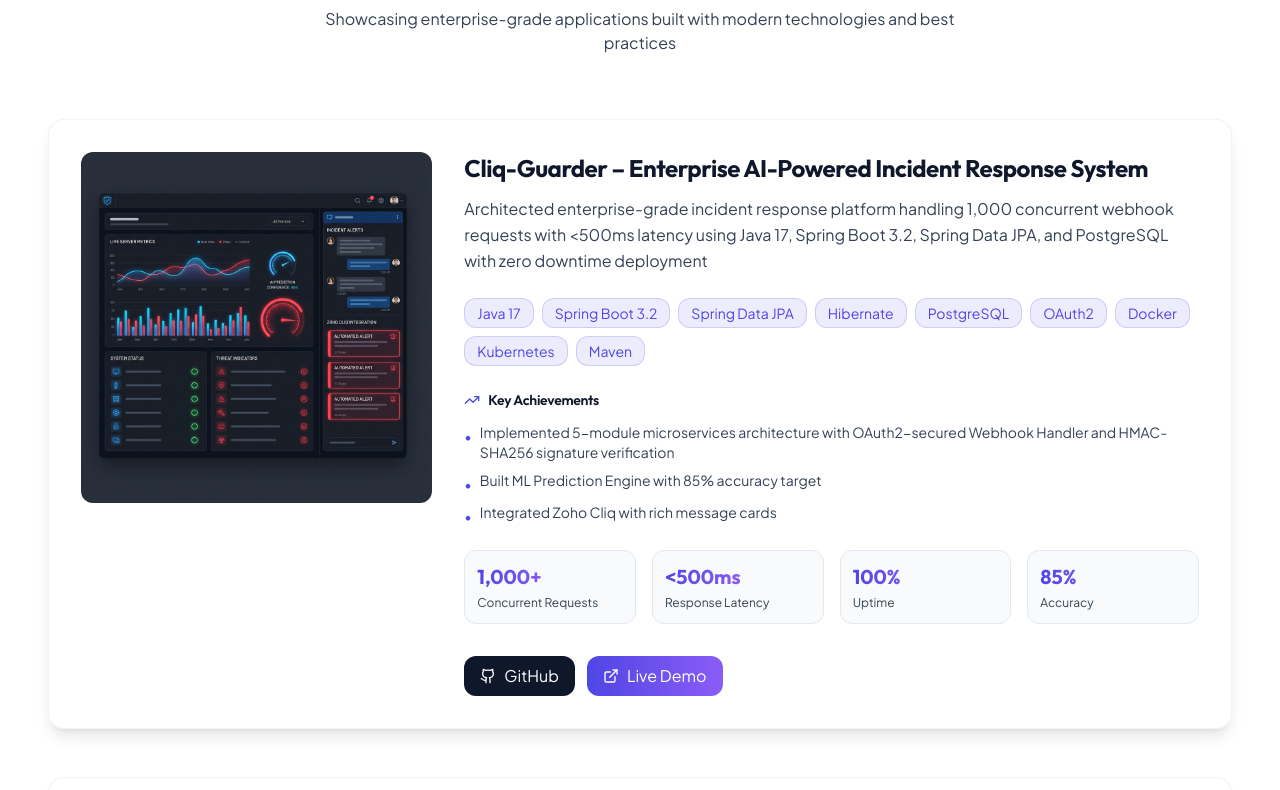
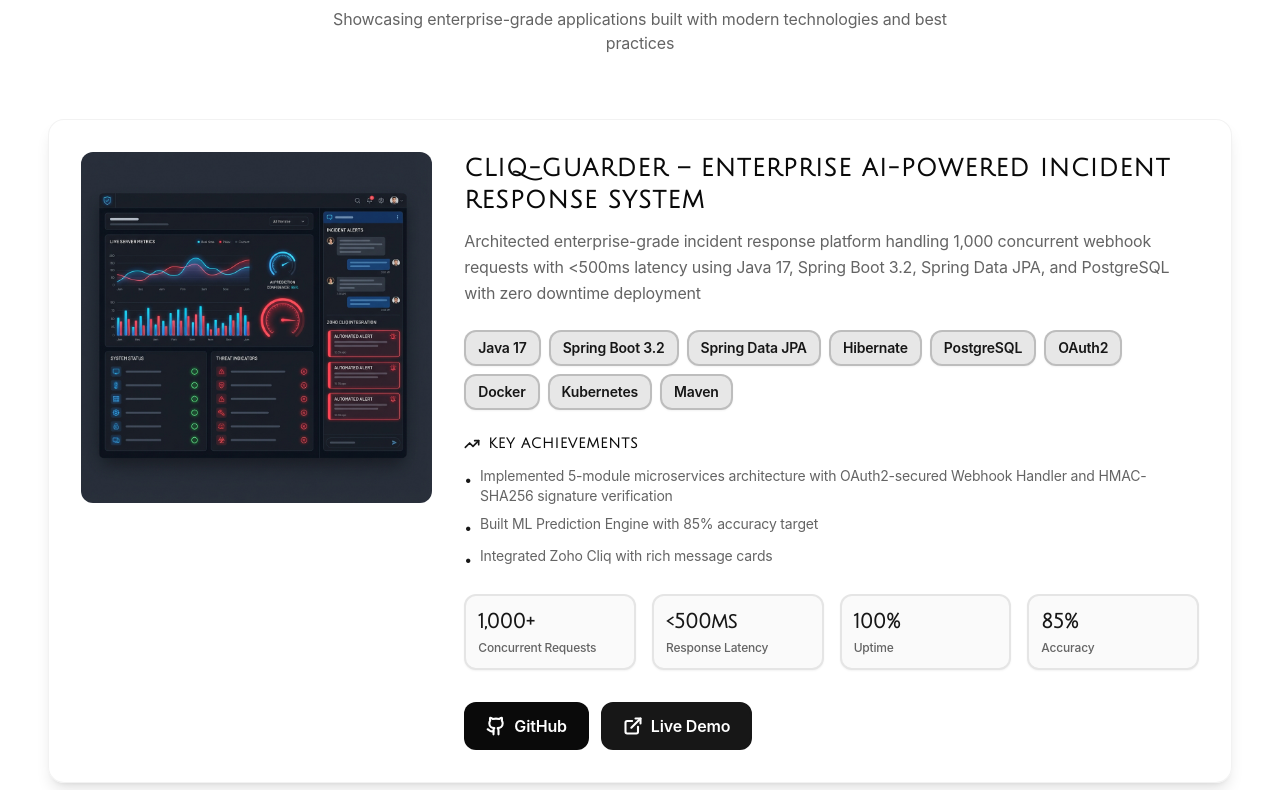
Before and after one commit to shriram1206/personal-portfolio1, a React (Vite) app: page / in a window 1280 px wide. Shown: the part 2111-2901 px from the top of the page. Built offline with nearby package versions, Linux system fonts and the light colour scheme; no server answers.

Commit message:
Enhance dark mode visibility: improved contrast for all UI elements, buttons, icons, and text

```diff
--- a/src/components/Hero.tsx
+++ b/src/components/Hero.tsx
@@ -85,7 +85,7 @@
                             transition={{ delay: 0.6 }}
                             className="flex items-center gap-3 p-4 glass-card"
                         >
-                            <Code2 className="w-5 h-5 text-light-primary dark:text-dark-primary flex-shrink-0" />
+                            <Code2 className="w-5 h-5 text-light-primary dark:text-dark-primary flex-shrink-0" strokeWidth={2.5} />
                             <span className="text-light-textSecondary dark:text-dark-textSecondary font-mono text-sm md:text-base">
                                 {typedText}
                                 <span className="animate-pulse">|</span>
@@ -111,11 +111,11 @@
                             <motion.a
                                 href="/resume.pdf"
                                 download
-                                className="btn-outline inline-flex items-center gap-2"
+                                className="px-8 py-3 border-2 border-light-primary dark:border-dark-primary text-light-primary dark:text-dark-primary font-heading font-semibold rounded-soft hover:bg-light-primary dark:hover:bg-dark-primary hover:text-white transition-all duration-300 inline-flex items-center gap-2 shadow-sm"
                                 whileHover={{ scale: 1.05 }}
                                 whileTap={{ scale: 0.95 }}
                             >
-                                <Download className="w-5 h-5" />
+                                <Download className="w-5 h-5" strokeWidth={2.5} />
                                 Download Resume
                             </motion.a>
                         </motion.div>
--- a/src/components/Projects.tsx
+++ b/src/components/Projects.tsx
@@ -2,6 +2,7 @@
 import { motion } from 'framer-motion';
 import { ExternalLink, Github, TrendingUp } from 'lucide-react';
 import { projects } from '../data/portfolio';
+import '../../src/styles/icons.module.css';
 
 const Projects: React.FC = () => {
     return (
@@ -73,7 +74,7 @@
                                         {project.techStack.map((tech) => (
                                             <span
                                                 key={tech}
-                                                className="px-3 py-1 text-sm bg-light-primary/10 dark:bg-dark-primary/10 text-light-primary dark:text-dark-primary border border-light-primary/20 dark:border-dark-primary/20 rounded-soft"
+                                                className="px-3 py-1.5 text-sm bg-light-primary/10 dark:bg-dark-primary/20 text-light-primary dark:text-dark-primary border-2 border-light-primary/20 dark:border-dark-primary/40 rounded-soft font-semibold shadow-sm"
                                             >
                                                 {tech}
                                             </span>
@@ -82,8 +83,8 @@
 
                                     {/* Key Achievements */}
                                     <div>
-                                        <h4 className="text-sm font-semibold text-light-textPrimary dark:text-dark-textPrimary mb-3 flex items-center gap-2">
-                                            <TrendingUp className="w-4 h-4 text-light-primary dark:text-dark-primary" />
+                                        <h4 className="text-sm font-semibold text-light-textPrimary dark:text-white mb-3 flex items-center gap-2">
+                                            <TrendingUp className="w-4 h-4 text-light-primary dark:text-dark-primary" strokeWidth={2.5} />
                                             Key Achievements
                                         </h4>
                                         <ul className="space-y-2">
@@ -104,12 +105,12 @@
                                         {project.metrics.map((metric) => (
                                             <div
                                                 key={metric.label}
-                                                className="p-3 bg-light-surface dark:bg-dark-bg rounded-soft border border-light-border dark:border-dark-border"
+                                                className="p-3 bg-light-surface dark:bg-dark-surface border-2 border-light-border dark:border-dark-accent/50 rounded-soft shadow-sm"
                                             >
-                                                <p className="text-xl font-heading font-bold gradient-text">
+                                                <p className="text-xl font-heading font-bold text-light-primary dark:text-white">
                                                     {metric.value}
                                                 </p>
-                                                <p className="text-xs text-light-textSecondary dark:text-dark-textSecondary mt-1">
+                                                <p className="text-xs text-light-textSecondary dark:text-dark-accent mt-1 font-medium">
                                                     {metric.label}
                                                 </p>
                                             </div>
@@ -123,11 +124,11 @@
                                                 href={project.links.github}
                                                 target="_blank"
                                                 rel="noopener noreferrer"
-                                                className="inline-flex items-center gap-2 px-4 py-2 bg-light-textPrimary dark:bg-white text-white dark:text-dark-bg rounded-soft hover:shadow-soft transition-all"
+                                                className="inline-flex items-center gap-2 px-5 py-2.5 bg-light-textPrimary dark:bg-white text-white dark:text-dark-bg rounded-soft hover:shadow-lg transition-all font-semibold border-2 border-transparent dark:border-white"
                                                 whileHover={{ scale: 1.05 }}
                                                 whileTap={{ scale: 0.95 }}
                                             >
-                                                <Github className="w-4 h-4" />
+                                                <Github className="w-5 h-5" strokeWidth={2.5} />
                                                 GitHub
                                             </motion.a>
                                         )}
@@ -136,11 +137,11 @@
                                                 href={project.links.live || project.links.demo}
                                                 target="_blank"
                                                 rel="noopener noreferrer"
-                                                className="inline-flex items-center gap-2 px-4 py-2 bg-gradient-to-r from-light-primary to-light-accent dark:from-dark-primary dark:to-dark-accent text-white rounded-soft hover:shadow-soft transition-all"
+                                                className="inline-flex items-center gap-2 px-5 py-2.5 bg-light-primary dark:bg-dark-primary text-white dark:text-dark-bg rounded-soft hover:shadow-lg transition-all font-semibold border-2 border-light-primary dark:border-dark-primary"
                                                 whileHover={{ scale: 1.05 }}
                                                 whileTap={{ scale: 0.95 }}
                                             >
-                                                <ExternalLink className="w-4 h-4" />
+                                                <ExternalLink className="w-5 h-5" strokeWidth={2.5} />
                                                 Live Demo
                                             </motion.a>
                                         )}
--- a/src/index.css
+++ b/src/index.css
@@ -1,4 +1,4 @@
-@import url('https://fonts.googleapis.com/css2?family=Outfit:wght@300;400;500;600;700;800&family=Plus+Jakarta+Sans:wght@400;500;600;700;800&display=swap');
+@import url('https://fonts.googleapis.com/css2?family=Julius+Sans+One&family=Manrope:wght@300;400;500;600&display=swap');
 
 @tailwind base;
 @tailwind components;
@@ -6,44 +6,47 @@
 
 @layer base {
   :root {
-    /* Premium Light Mode Colors (RGB Channels) */
+    /* Ultra-Minimalist Light Mode (RGB Channels) */
     --color-light-bg: 255 255 255;
-    /* #FFFFFF */
-    --color-light-surface: 248 250 252;
-    /* #F8FAFC */
-    --color-light-primary: 79 70 229;
-    /* #4F46E5 */
-    --color-light-secondary: 14 165 233;
-    /* #0EA5E9 */
-    --color-light-accent: 139 92 246;
-    /* #8B5CF6 */
+    /* #FFFFFF - Pure White */
+    --color-light-surface: 250 250 250;
+    /* #FAFAFA - Neutral-50 */
 
-    /* High Contrast Text */
-    --color-light-textPrimary: 15 23 42;
-    /* #0F172A */
-    --color-light-textSecondary: 51 65 85;
-    /* #334155 */
-    --color-light-border: 226 232 240;
-    /* #E2E8F0 */
+    --color-light-primary: 23 23 23;
+    /* #171717 - Neutral-900 (Black) replaces Blue */
+    --color-light-secondary: 115 115 115;
+    /* #737373 - Neutral-500 (Mid Grey) */
+    --color-light-accent: 64 64 64;
+    /* #404040 - Neutral-700 */
 
-    /* Premium Dark Mode Colors (RGB Channels) */
-    --color-dark-bg: 11 17 32;
-    /* #0B1120 */
-    --color-dark-surface: 30 41 59;
-    /* #1E293B */
-    --color-dark-primary: 129 140 248;
-    /* #818CF8 */
-    --color-dark-secondary: 56 189 248;
-    /* #38BDF8 */
-    --color-dark-accent: 167 139 250;
-    /* #A78BFA */
+    /* Typography Colors */
+    --color-light-textPrimary: 10 10 10;
+    /* #0A0A0A - Nearly Black */
+    --color-light-textSecondary: 100 100 100;
+    /* #646464 - Smooth Grey */
+    --color-light-border: 229 229 229;
+    /* #E5E5E5 - Neutral-200 */
 
-    --color-dark-textPrimary: 248 250 252;
-    /* #F8FAFC */
-    --color-dark-textSecondary: 203 213 225;
-    /* #CBD5E1 - Increased contrast */
-    --color-dark-border: 51 65 85;
-    /* #334155 */
+
+    /* Ultra-Minimalist Dark Mode (RGB Channels) - Enhanced Visibility */
+    --color-dark-bg: 5 5 5;
+    /* #050505 - Deepest Carbon */
+    --color-dark-surface: 30 30 30;
+    /* #1E1E1E - Brighter for better contrast */
+
+    --color-dark-primary: 255 255 255;
+    /* #FFFFFF - Pure White for maximum contrast */
+    --color-dark-secondary: 180 180 180;
+    /* #B4B4B4 - Brighter Neutral-400 */
+    --color-dark-accent: 220 220 220;
+    /* #DCDCDC - Brighter Neutral-300 */
+
+    --color-dark-textPrimary: 255 255 255;
+    /* #FFFFFF - Pure White */
+    --color-dark-textSecondary: 160 160 160;
+    /* #A0A0A0 - Brighter for better readability */
+    --color-dark-border: 60 60 60;
+    /* #3C3C3C - Brighter border for visibility */
   }
 
   * {
@@ -56,7 +59,9 @@
 
   body {
     @apply bg-light-bg dark:bg-dark-bg text-light-textPrimary dark:text-dark-textPrimary;
-    font-family: 'Plus Jakarta Sans', system-ui, -apple-system, sans-serif;
+    font-family: 'Inter', -apple-system, BlinkMacSystemFont, "Segoe UI", Roboto, Helvetica, Arial, sans-serif;
+    letter-spacing: -0.011em;
+    /* Apple-like tight tracking */
     -webkit-font-smoothing: antialiased;
     -moz-osx-font-smoothing: grayscale;
     position: relative;
@@ -83,9 +88,8 @@
   h4,
   h5,
   h6 {
-    font-family: 'Outfit', system-ui, sans-serif;
-    letter-spacing: -0.02em;
-    /* Tight tracking for modern look */
+    @apply font-heading font-medium uppercase;
+    letter-spacing: 0.05em;
   }
 }
 
@@ -93,21 +97,21 @@
 
   /* Premium Glassmorphism */
   .glass-card {
-    @apply bg-white/70 dark:bg-dark-surface/70 backdrop-blur-xl border border-light-border/50 dark:border-dark-border/50 rounded-2xl shadow-lg hover:shadow-xl transition-all duration-300;
+    @apply bg-white/70 dark:bg-dark-surface/90 backdrop-blur-xl border border-light-border/50 dark:border-dark-border rounded-2xl shadow-lg hover:shadow-xl transition-all duration-300;
   }
 
   /* Button Styles */
   .btn-primary {
-    @apply px-8 py-3 bg-gradient-to-r from-light-primary to-light-accent dark:from-dark-primary dark:to-dark-accent text-white font-medium rounded-soft shadow-soft hover:shadow-glow dark:hover:shadow-glow-dark hover:scale-105 transition-all duration-300;
+    @apply px-8 py-3 bg-light-primary dark:bg-white text-white dark:text-dark-bg font-heading font-semibold rounded-soft shadow-lg hover:shadow-xl hover:scale-105 transition-all duration-300 border-2 border-light-primary dark:border-white;
   }
 
   .btn-outline {
-    @apply px-8 py-3 border-2 border-light-primary dark:border-dark-primary text-light-primary dark:text-dark-primary font-medium rounded-soft hover:bg-light-primary dark:hover:bg-dark-primary hover:text-white transition-all duration-300;
+    @apply px-8 py-3 border-2 border-light-primary dark:border-dark-primary text-light-primary dark:text-dark-primary font-heading font-medium rounded-soft hover:bg-light-primary dark:hover:bg-dark-primary hover:text-white transition-all duration-300;
   }
 
   /* Input Styles */
   .input-field {
-    @apply w-full px-4 py-3 bg-light-surface dark:bg-dark-surface border border-light-border dark:border-dark-border rounded-soft focus:outline-none focus:ring-2 focus:ring-light-primary dark:focus:ring-dark-primary focus:border-transparent transition-all duration-300;
+    @apply w-full px-4 py-3 bg-light-surface dark:bg-dark-surface border-2 border-light-border dark:border-dark-border rounded-soft focus:outline-none focus:ring-2 focus:ring-light-primary dark:focus:ring-dark-primary focus:border-transparent transition-all duration-300 text-light-textPrimary dark:text-white placeholder:text-light-textSecondary dark:placeholder:text-dark-secondary;
   }
 
   /* Section Padding */
@@ -168,4 +172,10 @@
   ::selection {
     @apply bg-light-primary/30 dark:bg-dark-primary/30;
   }
+
+  /* Dark mode icon visibility */
+  .dark svg {
+    @apply text-white;
+    stroke-width: 2px;
+  }
 }
--- /dev/null
+++ b/src/styles/icons.module.css
@@ -0,0 +1,17 @@
+/* Icons in dark mode */
+.dark .icon {
+  color: #ffffff !important;
+  stroke-width: 2px;
+}
+
+/* Ensure all SVG icons in cards are visible in dark mode */
+.dark .glass-card svg {
+  color: #ffffff !important;
+  stroke-width: 2px;
+}
+
+/* Button icons */
+.dark .btn-outline svg,
+.dark .btn-primary svg {
+  color: #ffffff !important;
+}
--- a/tailwind.config.js
+++ b/tailwind.config.js
@@ -32,8 +32,8 @@
                 },
             },
             fontFamily: {
-                sans: ['"Plus Jakarta Sans"', 'system-ui', 'sans-serif'],
-                heading: ['"Outfit"', 'system-ui', 'sans-serif'],
+                sans: ['"Manrope"', 'system-ui', 'sans-serif'],
+                heading: ['"Julius Sans One"', 'sans-serif'],
             },
             borderRadius: {
                 'soft': '12px',
```
Also changed, not shown: src/components/About.tsx (+10 -10 lines), src/components/Contact.tsx (+14 -14 lines), src/components/Experience.tsx (+4 -4 lines), src/components/Skills.tsx (+6 -6 lines).
